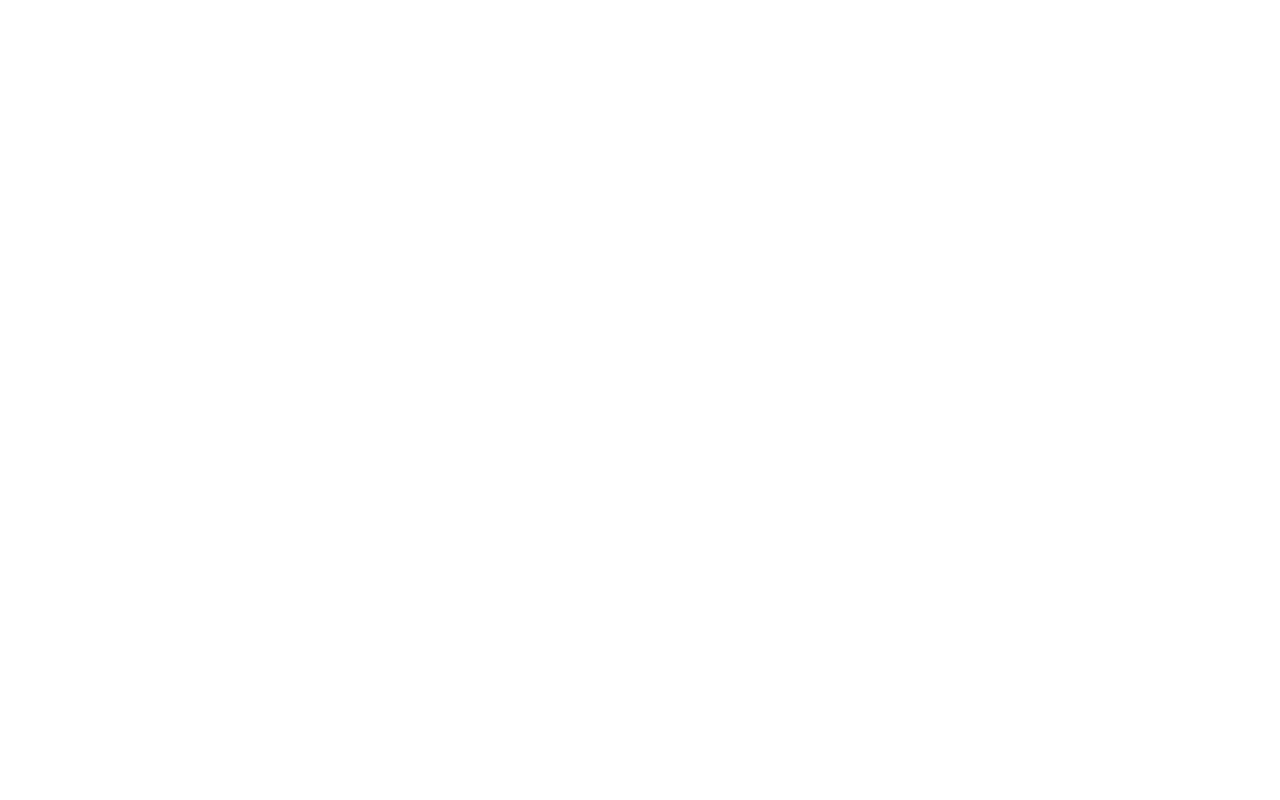
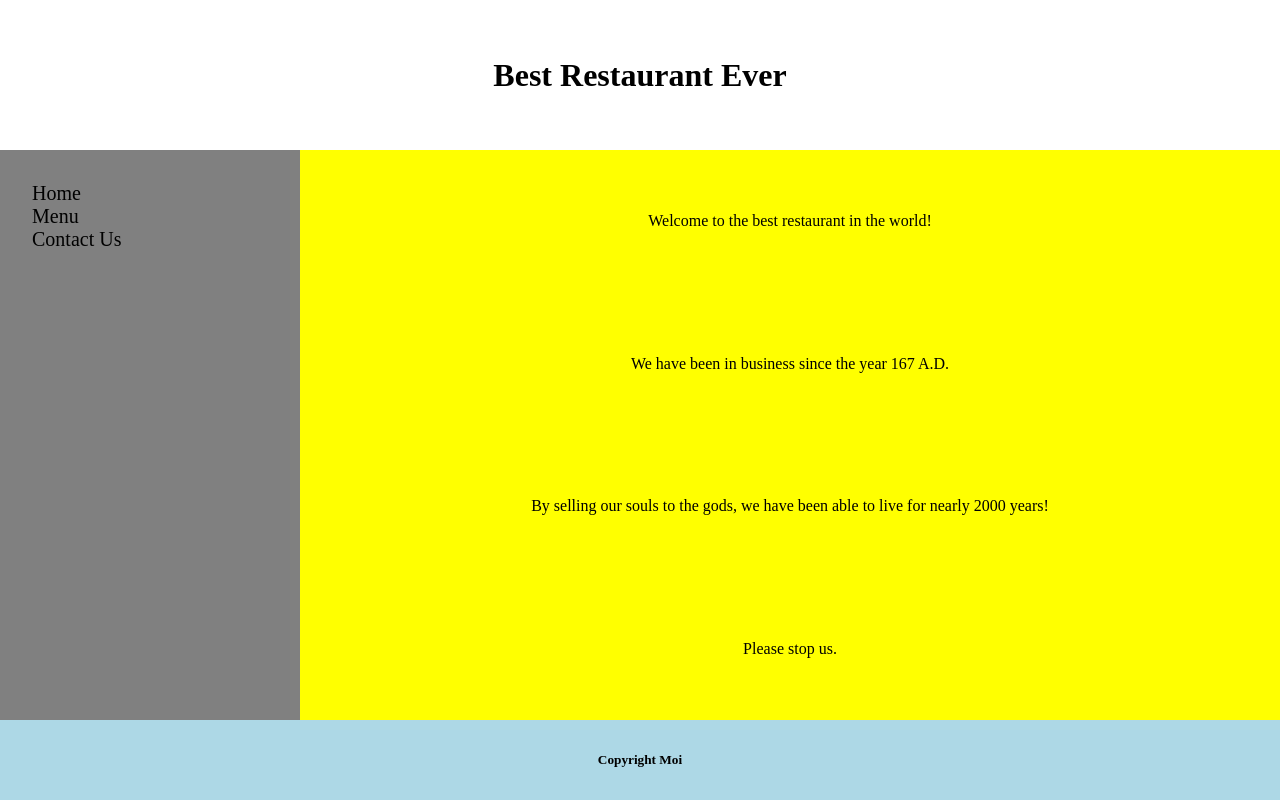
Before and after one commit to Im-Humor/top-restaurant, a website built with webpack: page dist/index.html in a window 1280 px wide. Built offline with nearby package versions, Linux system fonts and the light colour scheme.

Commit message:
create basic stylesheet and grid layout for restaurant page. also add test text elements for layout purposes

```diff
--- a/package.json
+++ b/package.json
@@ -17,6 +17,8 @@
   },
   "homepage": "https://github.com/Im-Humor/top-restaurant#readme",
   "devDependencies": {
+    "css-loader": "^6.8.1",
+    "style-loader": "^3.3.3",
     "webpack": "^5.88.2",
     "webpack-cli": "^5.1.4"
   }
--- /dev/null
+++ b/src/style.css
@@ -0,0 +1,57 @@
+html * {
+    margin: 0;
+    padding: 0;
+    list-style: none;
+    box-sizing: border-box;
+}
+
+html, body {
+    height: 100%;
+}
+
+#content {
+    display: grid;
+    grid-template-columns: 300px auto;
+    grid-template-rows: 150px auto 80px;
+    height: 100%;
+}
+
+.header {
+    grid-column: 1 / 3;
+    grid-row: 1 / 2;
+    display: flex;
+    flex-direction: column;
+    justify-content: space-around;
+    align-items: center;
+}
+
+.nav-menu {
+    grid-column: 1 / 2;
+    grid-row: 2 / 3;
+    background-color: grey;
+    padding: 2rem;
+}
+
+.nav-menu * {
+    font-size: 20px;
+}
+
+.inner-content {
+    grid-column: 2 / 3;
+    grid-row: 2 / 3;
+    background-color: yellow;
+    display: flex;
+    flex-direction: column;
+    align-items: center;
+    justify-content: space-around;
+}
+
+.footer {
+    grid-column: 1 / 3;
+    grid-row: 3 / 4;
+    background-color: lightblue;
+    display: flex;
+    flex-direction: column;
+    justify-content: center;
+    align-items: center;
+}
--- a/webpack.config.js
+++ b/webpack.config.js
@@ -6,4 +6,12 @@
     filename: 'main.js',
     path: path.resolve(__dirname, 'dist'),
   },
+  module: {
+    rules: [
+      {
+        test: /\.css$/i,
+        use: ["style-loader", "css-loader"],
+      },
+    ],
+  },
 };
```
Also changed, not shown: dist/index.html, 1 other file.
